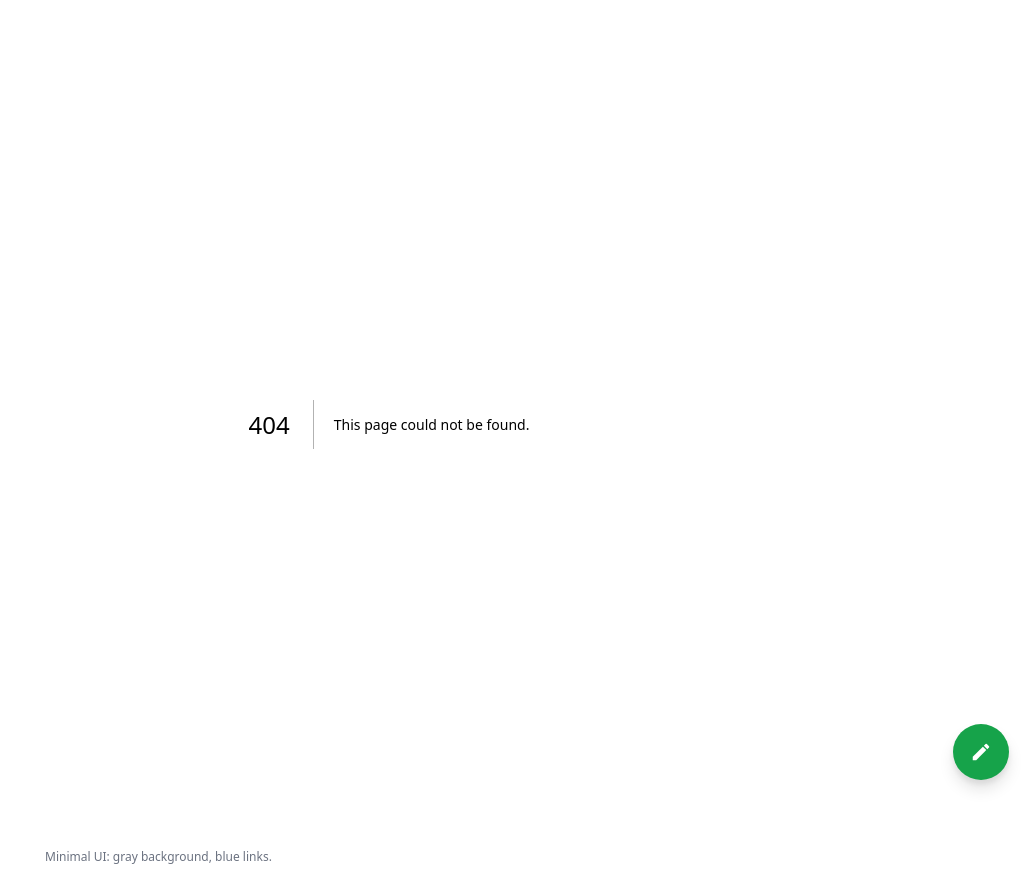
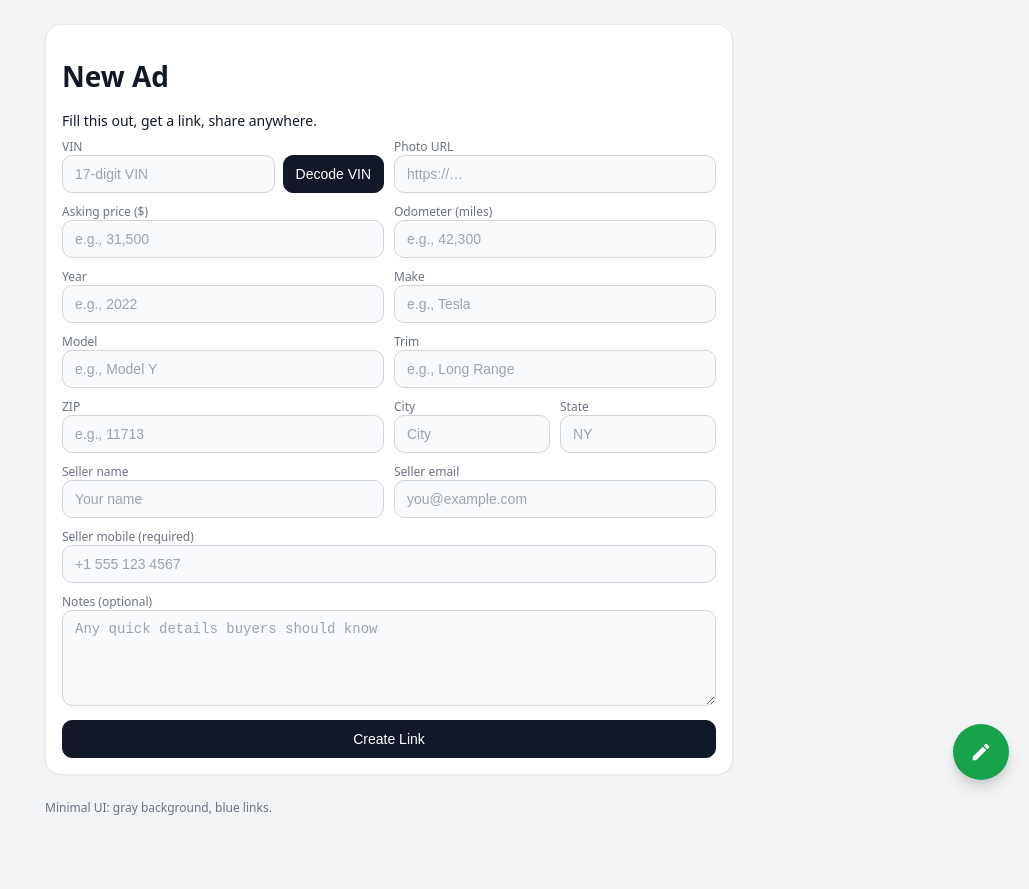
Before and after one commit to adamqureshi/car-ad-mvp, a Next.js app: page /new in a window 1280 px wide. Before the commit this address had no page. Shown: the whole page, without its empty margins (251-1280 px from the left). After the commit the page ends 840 px from the top, so only its background shows below. Built offline with nearby package versions, Linux system fonts and the light colour scheme.

Commit message:
Create page.tsx

```diff
--- /dev/null
+++ b/app/new/page.tsx
@@ -0,0 +1,259 @@
+"use client";
+import { useEffect, useRef, useState } from "react";
+import { encodePayload } from "@/lib/codec";
+
+const fmt = new Intl.NumberFormat("en-US");
+const onlyDigits = (s: string) => s.replace(/[^\d]/g, "");
+
+export default function NewAd() {
+  const [creating, setCreating] = useState(false);
+  const [decoding, setDecoding] = useState(false);
+  const [zipLoading, setZipLoading] = useState(false);
+  const [url, setUrl] = useState<string | null>(null);
+  const [accountMobile, setAccountMobile] = useState<string>("");
+  const formRef = useRef<HTMLFormElement>(null);
+  const vinDebounce = useRef<any>(null);
+  const zipDebounce = useRef<any>(null);
+
+  useEffect(() => {
+    setAccountMobile(localStorage.getItem("carad.mobile") || "");
+  }, []);
+
+  const getInput = (name: string) =>
+    formRef.current?.elements.namedItem(name) as
+      | HTMLInputElement
+      | HTMLTextAreaElement
+      | null;
+
+  function scheduleDecodeIfReady() {
+    const vinEl = getInput("vin") as HTMLInputElement | null;
+    if (!vinEl) return;
+    const raw = vinEl.value || "";
+    const upper = raw.toUpperCase();
+    if (raw !== upper) {
+      const pos = vinEl.selectionStart || upper.length;
+      vinEl.value = upper;
+      requestAnimationFrame(() => vinEl.setSelectionRange(pos, pos));
+    }
+    if (upper.length !== 17 || decoding) {
+      if (vinDebounce.current) clearTimeout(vinDebounce.current);
+      return;
+    }
+    if (vinDebounce.current) clearTimeout(vinDebounce.current);
+    vinDebounce.current = setTimeout(() => decodeVinNow(), 300);
+  }
+
+  async function decodeVinNow() {
+    const vinEl = getInput("vin") as HTMLInputElement | null;
+    if (!vinEl) return;
+    const vin = (vinEl.value || "").trim().toUpperCase();
+    if (vin.length !== 17 || decoding) return;
+
+    setDecoding(true);
+    try {
+      const res = await fetch(
+        `https://vpic.nhtsa.dot.gov/api/vehicles/DecodeVinValues/${encodeURIComponent(vin)}?format=json`
+      );
+      const data = await res.json();
+      const row = data?.Results?.[0] || {};
+      setValue("year", String(row.ModelYear || ""));
+      setValue("make", String(row.Make || ""));
+      setValue("model", String(row.Model || ""));
+      setValue("trim", String(row.Trim || row.Series || ""));
+    } catch {
+      alert("VIN decode failed. You can still continue manually.");
+    } finally {
+      setDecoding(false);
+    }
+  }
+
+  function scheduleZipLookup() {
+    const zipEl = getInput("zip") as HTMLInputElement | null;
+    if (!zipEl) return;
+    const digits = onlyDigits(zipEl.value).slice(0, 5);
+    if (zipEl.value !== digits) zipEl.value = digits;
+    if (digits.length !== 5) {
+      if (zipDebounce.current) clearTimeout(zipDebounce.current);
+      return;
+    }
+    if (zipDebounce.current) clearTimeout(zipDebounce.current);
+    zipDebounce.current = setTimeout(() => lookupZipNow(digits), 300);
+  }
+
+  async function lookupZipNow(zip: string) {
+    setZipLoading(true);
+    try {
+      const res = await fetch(`https://api.zippopotam.us/us/${zip}`);
+      if (!res.ok) throw new Error("zip");
+      const data = await res.json();
+      const place = data?.places?.[0];
+      if (place) {
+        setValue("city", String(place["place name"] || ""));
+        setValue("state", String(place["state abbreviation"] || ""));
+      }
+    } catch {
+      /* ignore */
+    } finally {
+      setZipLoading(false);
+    }
+  }
+
+  function formatNumberInput(name: "price" | "miles") {
+    const el = getInput(name) as HTMLInputElement | null;
+    if (!el) return;
+    const rawDigits = onlyDigits(el.value);
+    el.value = rawDigits ? fmt.format(Number(rawDigits)) : "";
+  }
+
+  const setValue = (name: string, value: string) => {
+    const el = getInput(name) as HTMLInputElement | null;
+    if (el) el.value = value || "";
+  };
+
+  function onSubmit(e: React.FormEvent<HTMLFormElement>) {
+    e.preventDefault();
+    const form = new FormData(e.currentTarget);
+
+    const payload = {
+      vin: String(form.get("vin") || "").trim().toUpperCase(),
+      photoUrl: String(form.get("photoUrl") || "").trim(),
+      price: String(form.get("price") || "").trim(),
+      miles: String(form.get("miles") || "").trim(),
+      titleStatus: (form.get("titleStatus") as any) || "paid",
+      year: String(form.get("year") || "").trim(),
+      make: String(form.get("make") || "").trim(),
+      model: String(form.get("model") || "").trim(),
+      trim: String(form.get("trim") || "").trim(),
+      zip: String(form.get("zip") || "").trim(),
+      city: String(form.get("city") || "").trim(),
+      state: String(form.get("state") || "").trim(),
+      sellerName: String(form.get("sellerName") || "").trim(),
+      sellerEmail: String(form.get("sellerEmail") || "").trim(),
+      sellerPhone: String(form.get("sellerPhone") || "").trim(),
+      notes: String(form.get("notes") || "").trim(),
+    };
+
+    if (payload.vin.length !== 17) { alert("VIN must be 17 characters."); return; }
+    if (!payload.sellerPhone) { alert("Seller mobile is required."); return; }
+
+    setCreating(true);
+    const encoded = encodePayload(payload as any);
+    const nextUrl = `${window.location.origin}/ad/${encoded}`;
+    setUrl(nextUrl);
+
+    // Save to "My ads" (local only)
+    const title = [payload.year, payload.make, payload.model, payload.trim].filter(Boolean).join(" ") || "Vehicle";
+    try {
+      const raw = localStorage.getItem("carad.myads");
+      const arr = raw ? (JSON.parse(raw) as any[]) : [];
+      arr.unshift({ title, url: nextUrl, createdAt: Date.now() });
+      localStorage.setItem("carad.myads", JSON.stringify(arr.slice(0, 50)));
+    } catch {}
+
+    setCreating(false);
+  }
+
+  return (
+    <div className="card">
+      <div className="h1">New Ad</div>
+      <p className="p">Fill this out, get a link, share anywhere.</p>
+
+      <form className="row" onSubmit={onSubmit} ref={formRef}>
+        <div className="row2">
+          <label className="small">VIN
+            <div style={{ display: "grid", gridTemplateColumns: "1fr auto", gap: 8 }}>
+              <input className="input" name="vin" placeholder="17-digit VIN" required maxLength={17}
+                     onChange={scheduleDecodeIfReady} onBlur={decodeVinNow}/>
+              <button type="button" className="button" onClick={decodeVinNow} disabled={decoding}
+                      style={{ whiteSpace: "nowrap" }}>{decoding ? "Decoding…" : "Decode VIN"}</button>
+            </div>
+          </label>
+          <label className="small">Photo URL
+            <input className="input" name="photoUrl" placeholder="https://…"/>
+          </label>
+        </div>
+
+        <div className="row2">
+          <label className="small">Asking price ($)
+            <input className="input" name="price" placeholder="e.g., 31,500" inputMode="numeric"
+                   onInput={() => formatNumberInput("price")}/>
+          </label>
+          <label className="small">Odometer (miles)
+            <input className="input" name="miles" placeholder="e.g., 42,300" inputMode="numeric"
+                   onInput={() => formatNumberInput("miles")}/>
+          </label>
+        </div>
+
+        <div className="row2">
+          <label className="small">Year
+            <input className="input" name="year" placeholder="e.g., 2022"/>
+          </label>
+          <label className="small">Make
+            <input className="input" name="make" placeholder="e.g., Tesla"/>
+          </label>
+        </div>
+
+        <div className="row2">
+          <label className="small">Model
+            <input className="input" name="model" placeholder="e.g., Model Y"/>
+          </label>
+          <label className="small">Trim
+            <input className="input" name="trim" placeholder="e.g., Long Range"/>
+          </label>
+        </div>
+
+        <div className="row2">
+          <label className="small">ZIP
+            <input className="input" name="zip" placeholder="e.g., 11713" inputMode="numeric" maxLength={5}
+                   onInput={scheduleZipLookup} onBlur={scheduleZipLookup}/>
+            {zipLoading && <div className="small">Looking up city/state…</div>}
+          </label>
+          <div className="row2">
+            <label className="small">City
+              <input className="input" name="city" placeholder="City"/>
+            </label>
+            <label className="small">State
+              <input className="input" name="state" placeholder="NY"/>
+            </label>
+          </div>
+        </div>
+
+        <div className="row2">
+          <label className="small">Seller name
+            <input className="input" name="sellerName" placeholder="Your name"/>
+          </label>
+          <label className="small">Seller email
+            <input className="input" name="sellerEmail" placeholder="you@example.com"/>
+          </label>
+        </div>
+
+        <label className="small">Seller mobile (required)
+          <input className="input" name="sellerPhone" placeholder="+1 555 123 4567" required
+                 inputMode="tel" autoComplete="tel" defaultValue={accountMobile}/>
+        </label>
+
+        <label className="small">Notes (optional)
+          <textarea className="input" name="notes" placeholder="Any quick details buyers should know" rows={3}/>
+        </label>
+
+        <button className="button" type="submit" disabled={creating || decoding || zipLoading}>
+          {creating ? "Creating…" : "Create Link"}
+        </button>
+      </form>
+
+      {url && (
+        <div style={{ marginTop: 16 }}>
+          <div className="h2">Your shareable link</div>
+          <a className="link" href={url} target="_blank" rel="noreferrer">{url}</a>
+          <div style={{ display:"flex", gap:8, marginTop:8 }}>
+            <button className="button" type="button"
+                    onClick={async ()=>{ await navigator.clipboard.writeText(url); alert("Link copied"); }}>
+              Copy link
+            </button>
+            <a className="button" href="/" >Done</a>
+          </div>
+        </div>
+      )}
+    </div>
+  );
+}
```
